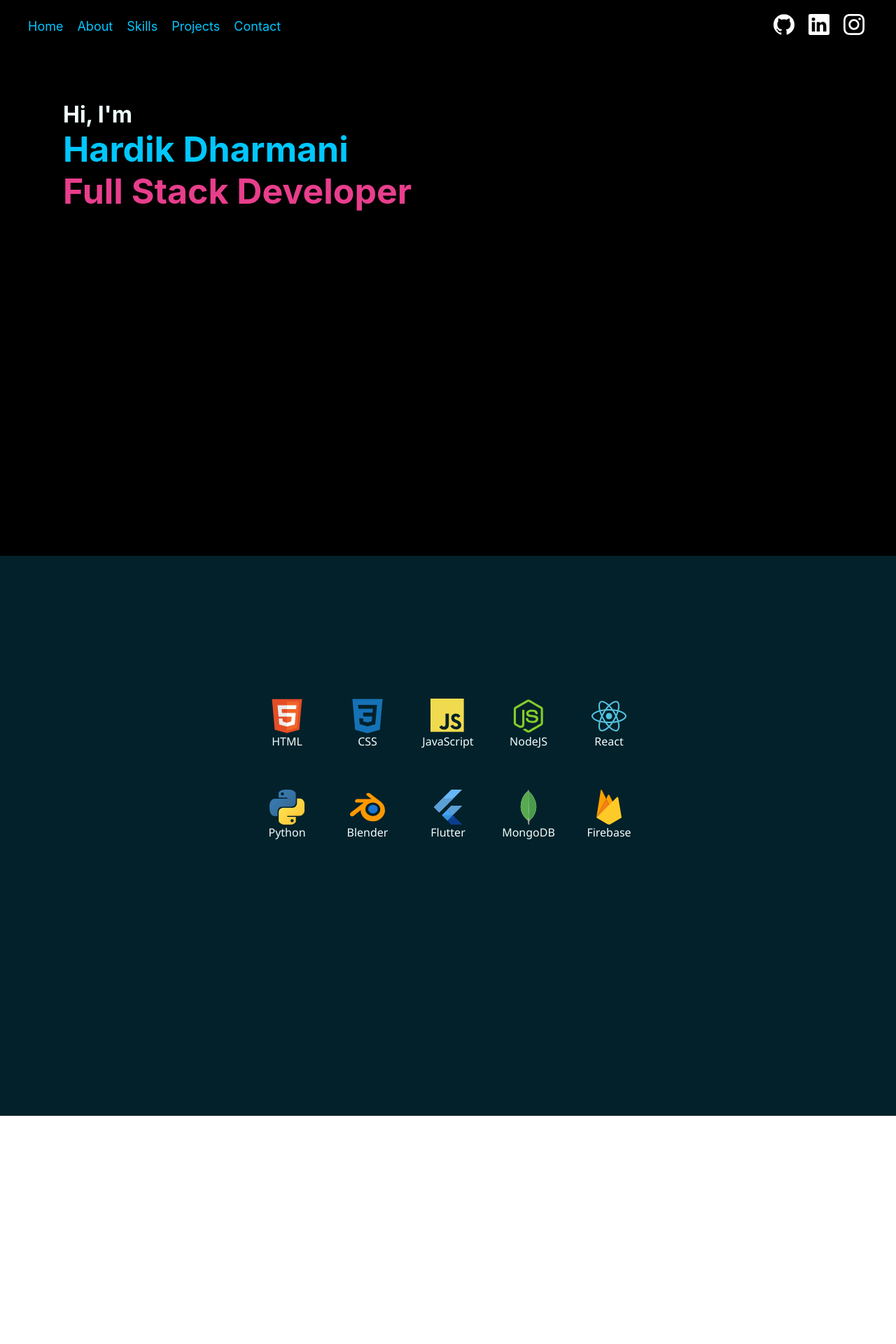
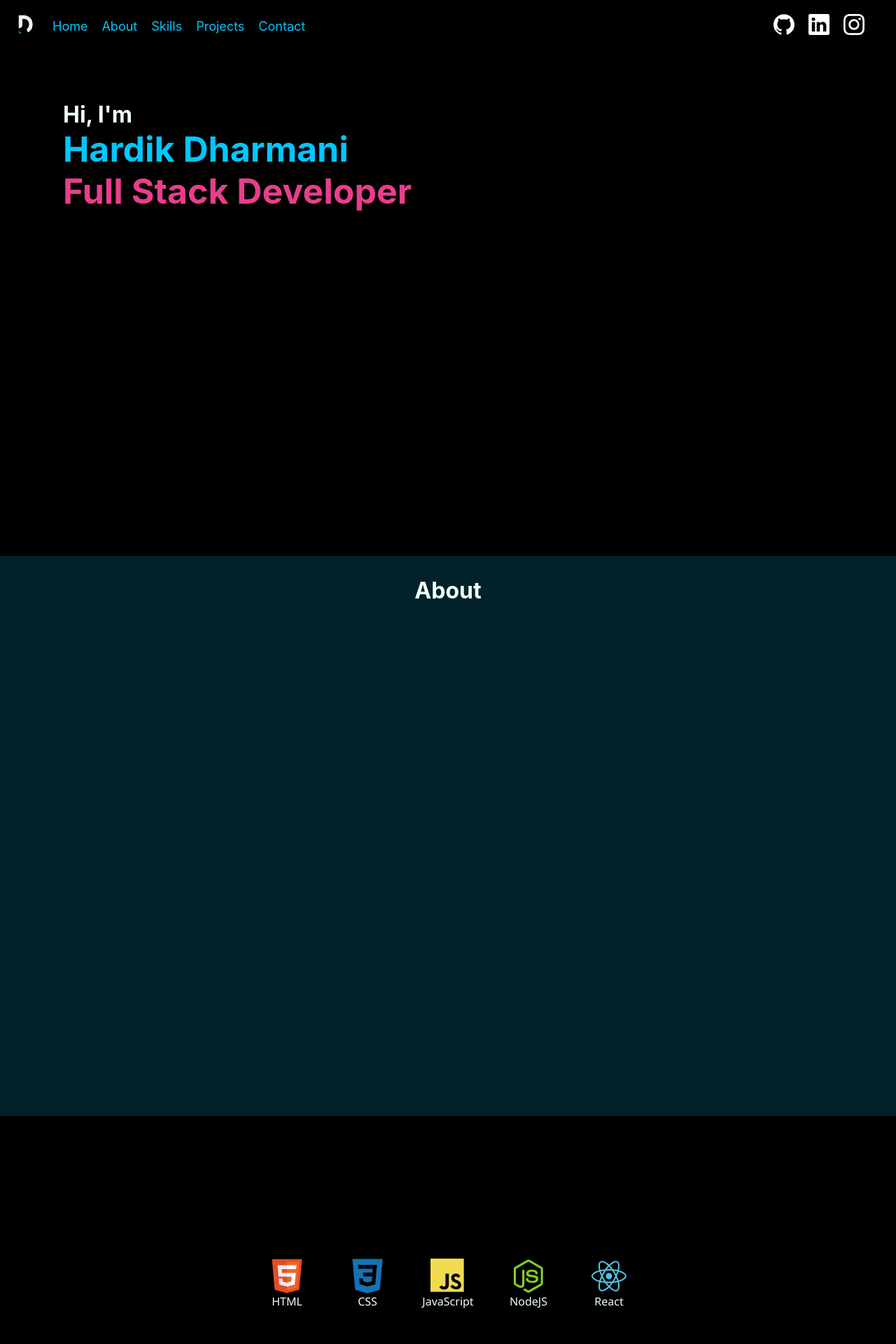
Before and after one commit to Ddharmani3/Portfolio, a React (Create React App) app: page / in a window 1280 px wide. Shown: the top 1920 px of the page at 70% size. Before the commit the page ends 1594 px from the top, so only its background shows below. Built offline with nearby package versions, Linux system fonts and the light colour scheme.

Commit message:
commit just for saving

```diff
--- a/public/index.html
+++ b/public/index.html
@@ -24,7 +24,7 @@
       work correctly both with client-side routing and a non-root public URL.
       Learn how to configure a non-root public URL by running `npm run build`.
     -->
-    <title>React App</title>
+    <title>Portfolio</title>
   </head>
   <body>
     <noscript>You need to enable JavaScript to run this app.</noscript>
--- a/src/App.js
+++ b/src/App.js
@@ -2,12 +2,14 @@ import './App.css';
 import Navbar from './components/navbar';
 import TitleBanner from './components/titlebanner';
 import Skills from './components/skills';
+import About from './components/about';
 
 function App() {
   return (
     <div>
        <Navbar/>
       <TitleBanner/>
+      <About/>
       <Skills/>
     </div>
   );
--- /dev/null
+++ b/src/components/about.js
@@ -0,0 +1,11 @@
+import React from 'react'
+
+function about() {
+  return (
+    <div className='about'>
+        <h1>About</h1>
+    </div>
+  )
+}
+
+export default about
--- a/src/components/navbar.js
+++ b/src/components/navbar.js
@@ -7,8 +7,8 @@ function navbar() {
     return (
         <div className='cont'>
             <nav className='navbar'>
+        <img src="/dlogo.png"className='logo' alt="logo" />
 
-                {/* <img src="" alt="logo" className='logo' /> */}
 
                 <ul className='navul'>
                     <li className='navli'>Home</li>
--- a/src/components/titlebanner.js
+++ b/src/components/titlebanner.js
@@ -1,11 +1,17 @@
 import React from 'react'
 
 function titlebanner() {
+
+
   return (
     <div className="tcont">
         <h1 className="hi">Hi, I'm</h1>
        <h1 className="name">Hardik Dharmani </h1>
-        <h1 className="desc"> Full Stack Developer </h1>
+       <div className="anitext">
+
+        <h1 className="desc">
+          <span id='words'>Full Stack Developer </span> </h1>
+       </div>
 
     </div>
   )
--- a/src/index.css
+++ b/src/index.css
@@ -19,6 +19,13 @@ code {
     monospace;
 }
 
+.logo{
+  height: 30px;
+  position: absolute;
+  top: 20px;
+
+}
+
 .navbar{
   background-color: black;
   color: rgb(0 199 255);
@@ -27,10 +34,12 @@ code {
   display: flex;
   flex-direction: row;
   justify-content: space-between;
+
 }
 
+
 .navul{
-  margin-left: 15px;
+  margin-left: 50px;
   display: flex;
   flex-direction: row;
 }
@@ -90,7 +99,7 @@ code {
 
 .skills{
   /* background-color: rgb(4, 43, 54); */
-  background-color: rgb(3, 33, 42);
+  background-color: black;
   width: 100%;
   height: 100vh;
   padding: 30px;
@@ -144,3 +153,16 @@ code {
   transform: scale(1.2);
 
 }
+
+.about{
+  background-color: rgb(3, 33, 42);
+  width: 100%;
+  height: 100vh;
+  padding: 30px;
+  display: flex;
+  flex-direction: column;
+  /* justify-content: center; */
+  align-items: center;
+  gap: 45px;
+  color: azure;
+}
```
Also changed, not shown: public/dlogo.png (renamed from src/components/dlogo.png), src/components/logob.jpeg (deleted).
